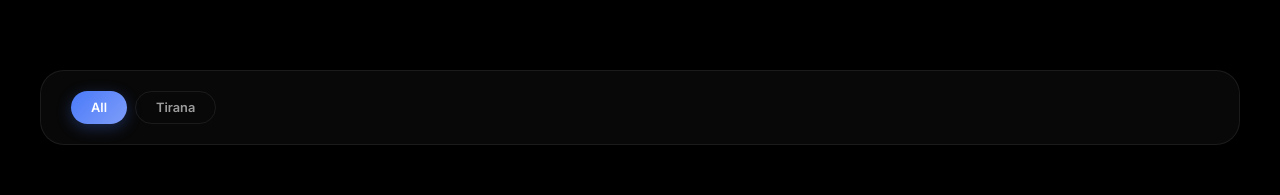
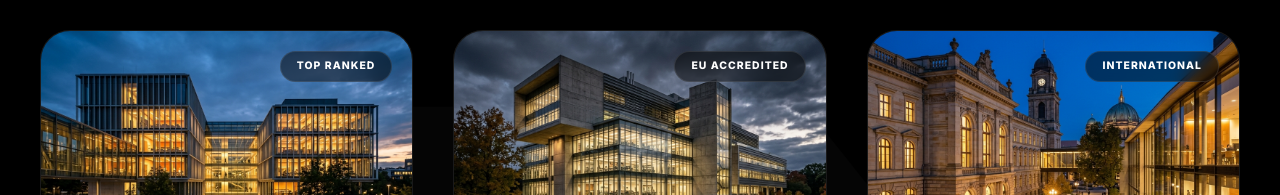
Before and after one commit to prohostix12/study-albania-last, a Next.js app: page /universities in a window 1280 px wide. Shown: the part 490-685 px from the top of the page. Built offline with nearby package versions, Linux system fonts and the light colour scheme.

Commit message:
Update: Removed filter bar and tightened vertical spacing in Universities section

```diff
--- a/components/Universities.jsx
+++ b/components/Universities.jsx
@@ -47,26 +47,11 @@ export default function Universities() {
     return () => observer.disconnect();
   }, [filteredUniversities]);
 
-  const cities = ['All', ...new Set(allUniversities.map(u => u.location))];
+
 
   return (
     <section className={styles.section} id="universities" ref={sectionRef}>
       <div className={styles.inner}>
-
-        {/* ── Filter Bar ── */}
-        <div className={styles.toolbar}>
-          <div className={styles.filters}>
-            {cities.map(city => (
-              <button
-                key={city}
-                className={`${styles.filterBtn} ${activeFilter === city ? styles.filterActive : ''}`}
-                onClick={() => setActiveFilter(city)}
-              >
-                {city}
-              </button>
-            ))}
-          </div>
-        </div>
 
 
         {/* ── Grid ── */}
--- a/components/Universities.module.css
+++ b/components/Universities.module.css
@@ -1,6 +1,6 @@
 .section {
   background: #000;
-  padding: 80px 0 160px;
+  padding: 40px 0 120px;
   color: #fff;
   position: relative;
   overflow: hidden;
@@ -8,12 +8,12 @@
 
 /* ── Background Watermark ── */
 .section::before {
-  content: 'UNIVERSITIES';
+  content: 'ALBANIA';
   position: absolute;
-  top: 10%;
+  top: 0;
   left: 50%;
   transform: translateX(-50%);
-  font-size: 15vw;
+  font-size: 20vw;
   font-weight: 900;
   color: rgba(255, 255, 255, 0.02);
   pointer-events: none;
@@ -21,6 +21,7 @@
   white-space: nowrap;
   font-family: 'Outfit', sans-serif;
 }
+
 
 .inner {
   max-width: 1400px;
```
